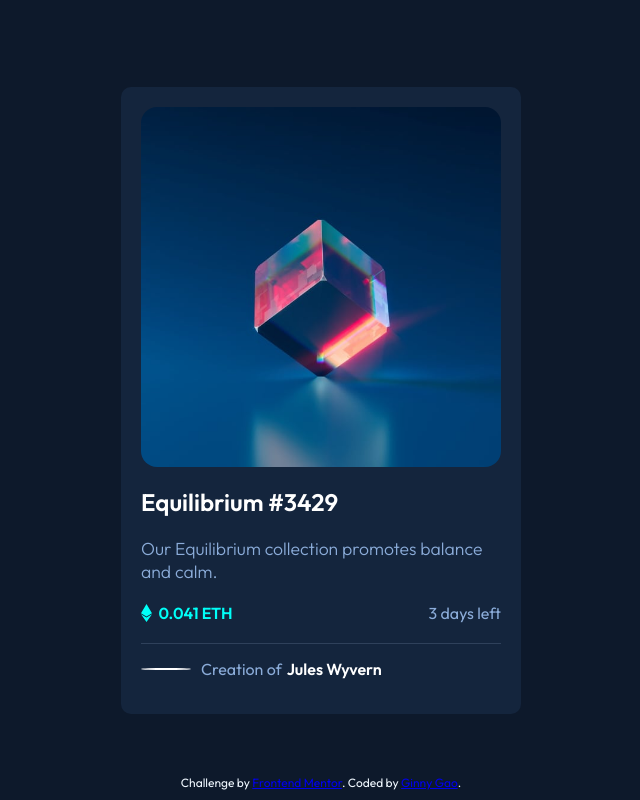
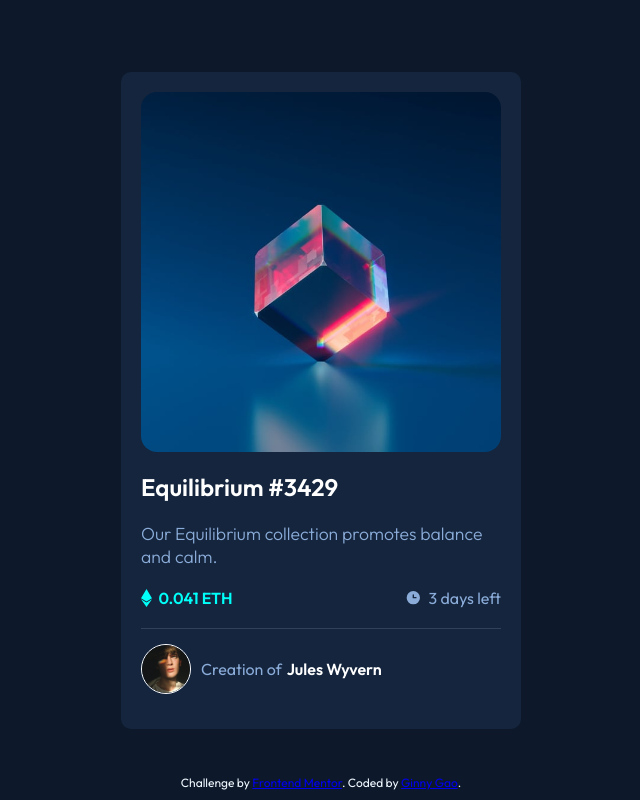
Before and after one commit to rongshuang-gao/nft-preview-card-component, a plain HTML site: page index.html in a window 1280 px wide. Shown: the whole page, without its empty margins (319-959 px from the left). Drawn offline with Linux system fonts and the light colour scheme; the site is published under a folder, as on GitHub Pages, so addresses that start at the root find nothing.

Commit message:
update image link path

```diff
--- a/index.html
+++ b/index.html
@@ -28,7 +28,7 @@
         <div class="card__image-container">
           <img src="./images/image-equilibrium.jpg" class="card__image" alt="" />
           <div class="card__image-overlay">
-            <img src="/images/icon-view.svg" class="card__image-overlay-icon" alt="">
+            <img src="./images/icon-view.svg" class="card__image-overlay-icon" alt="">
           </div>
         </div>
         <div class="card__content">
@@ -42,12 +42,12 @@
               <div>0.041 ETH</div>
             </div>
             <div class="card__time">
-              <img src="/images/icon-clock.svg" class="card__icon" alt="" />
+              <img src="./images/icon-clock.svg" class="card__icon" alt="" />
               <div>3 days left</div>
             </div>
           </div>
           <div class="card__author-wrapper">
-            <img src="/images/image-avatar.png" class="card__avatar" alt="" />
+            <img src="./images/image-avatar.png" class="card__avatar" alt="" />
             <div class="card__author"></div>
               Creation of
               <span class="card__author-name card__text--highlight"> Jules Wyvern</span>
```
